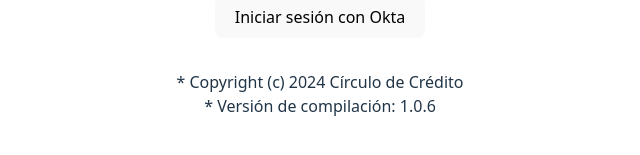
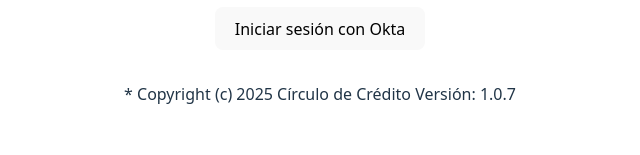
Before and after one commit to karlogamboa/Presupuesto, a React (Vite) app: page /login in a window 1280 px wide. Shown: the part 445-600 px from the top of the page, without its empty margins (320-960 px from the left). Built offline with nearby package versions, Linux system fonts and the light colour scheme.

Commit message:
fix: Update copyright year and version in LoginPage component

```diff
--- a/pages/LoginPage.tsx
+++ b/pages/LoginPage.tsx
@@ -22,9 +22,8 @@
       Iniciar sesión con Okta
       </button>
       <p>
-      * Copyright (c) 2024 Círculo de Crédito
+      * Copyright (c) 2025 Círculo de Crédito Versión: 1.0.7
       <br />
-      * Versión de compilación: 1.0.6
       </p>
     </div>
   );
```
